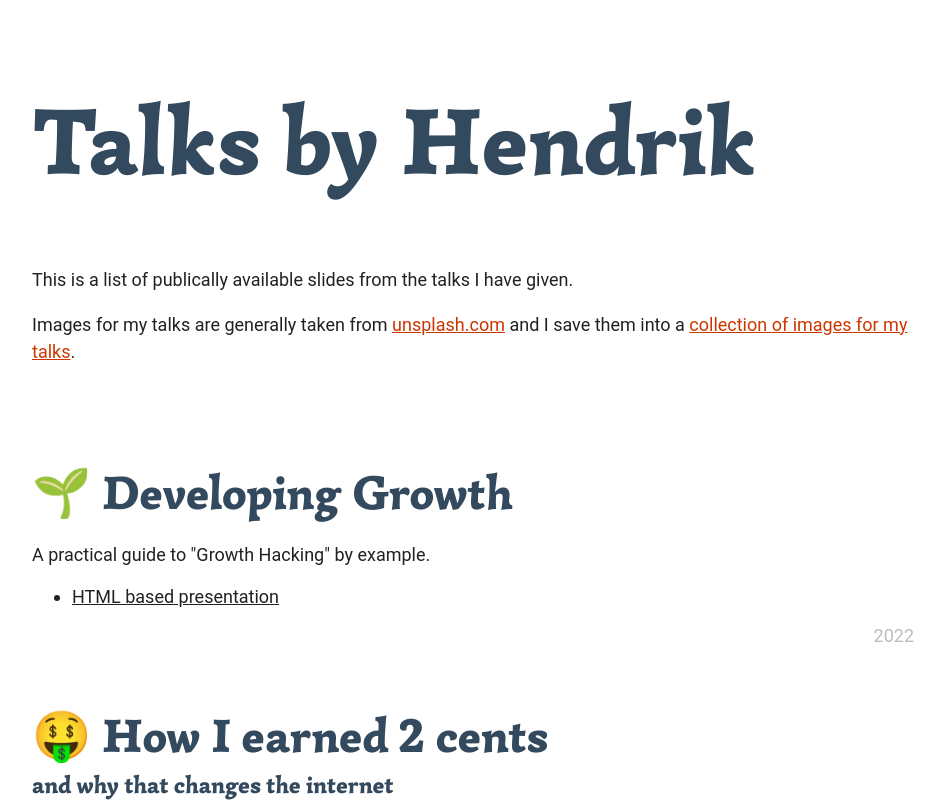
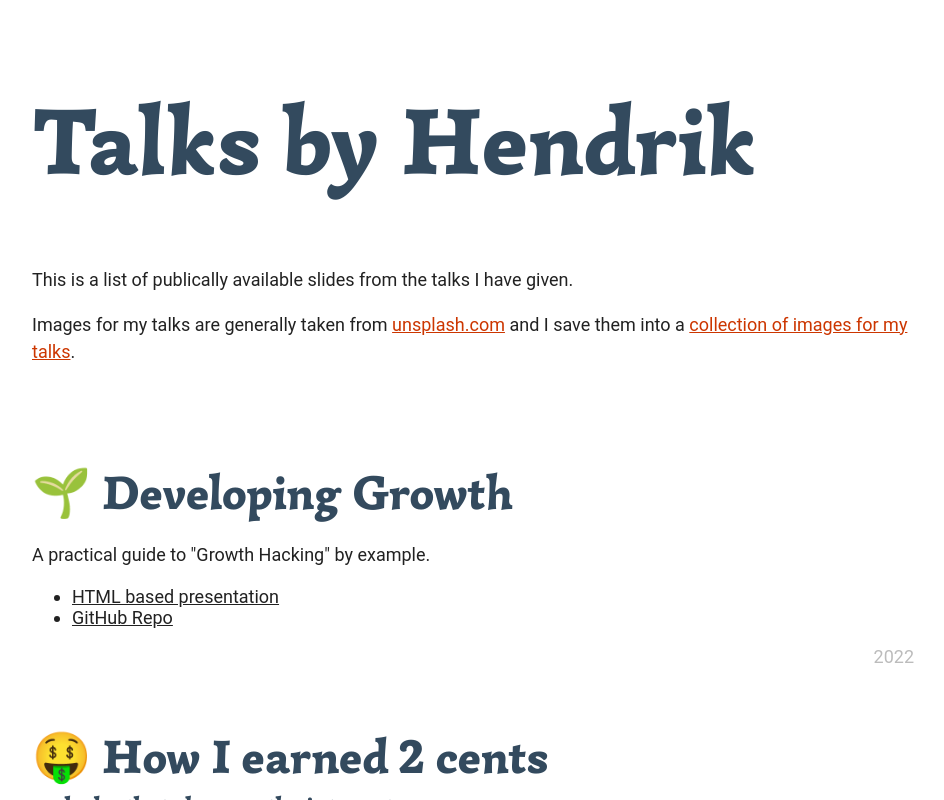
Before and after one commit to HoverBaum/hendriks-talks, a Next.js app: page / in a window 1280 px wide. Shown: the top 800 px of the page, without its empty margins (158-1102 px from the left). Built offline with nearby package versions, Linux system fonts and the light colour scheme.

Commit message:
✨ growth update.

```diff
--- a/src/allTalks.ts
+++ b/src/allTalks.ts
@@ -20,6 +20,10 @@ export const talks: TalkType[] = [
       {
         href: 'https://developing-growth.wallbaum.dev/',
         text: 'HTML based presentation',
+      },
+      {
+        href: 'https://github.com/HoverBaum/talk-developing-growth',
+        text: 'GitHub Repo',
       },
     ],
     year: 2022,
```
